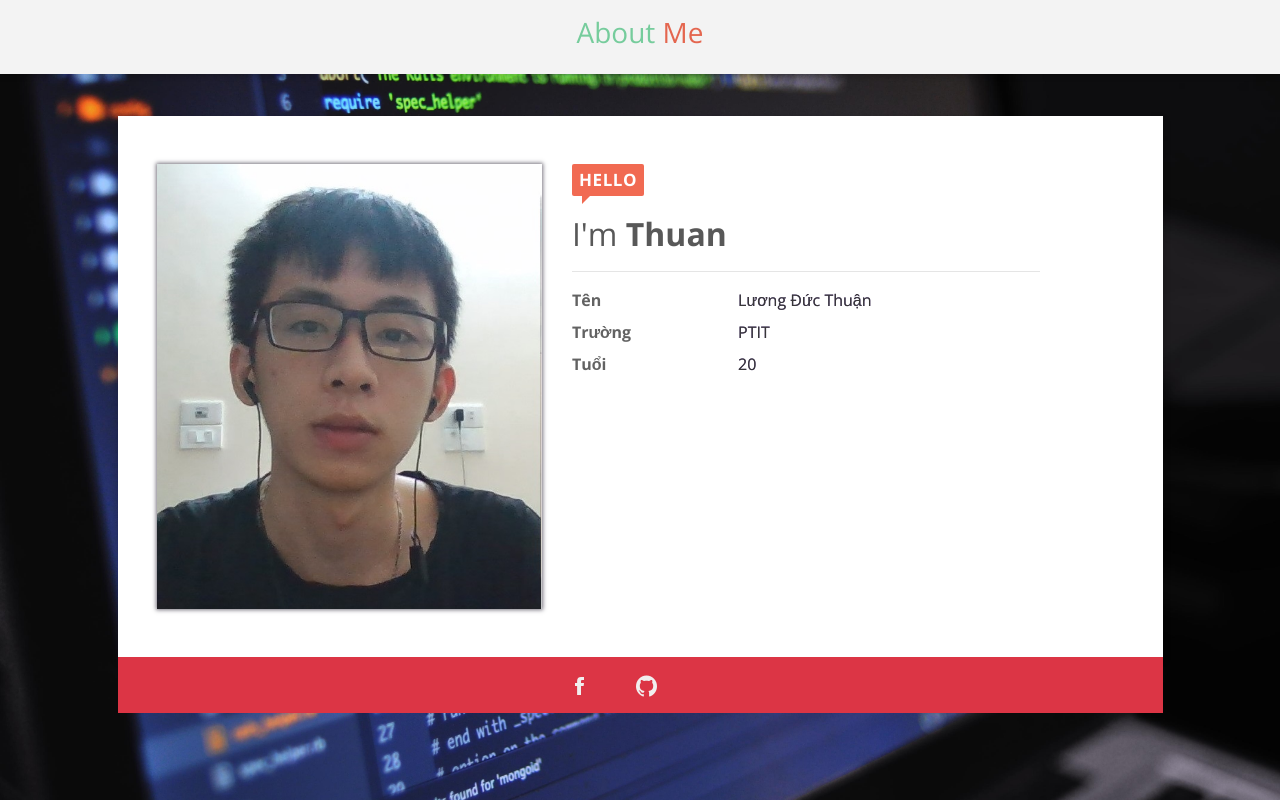
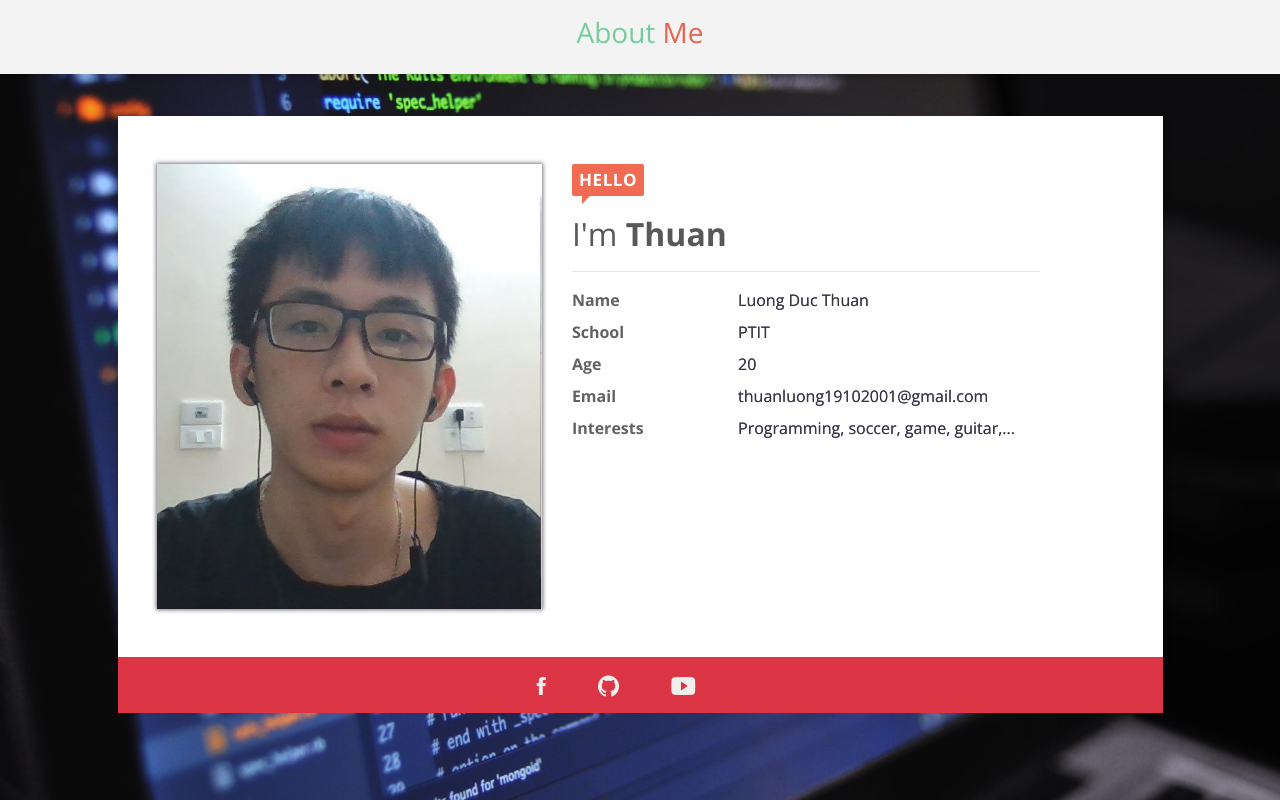
Before and after one commit to phucvinh37/KTLT, a plain HTML site: page information/luongducthuan/index.html in a window 1280 px wide. Drawn offline with nearby package versions, Linux system fonts and the light colour scheme; files whose address does not match are found by name.

Commit message:
update by Kanna

```diff
--- a/information/luongducthuan/index.html
+++ b/information/luongducthuan/index.html
@@ -9,7 +9,6 @@
 	<link rel="stylesheet" href="sheet/ionicons.min.css">
 	<link rel="stylesheet" href="sheet/mine.css">
 	<link href="https://fonts.googleapis.com/css?family=Open+Sans:300,700" rel="stylesheet">
-	<script src="javascript/myscript.js"></script>
 </head>
 
 <body>
@@ -46,16 +45,24 @@
 
 							<div class="detailInfo">
 								<div class="row my-2">
-									<div class="col-lg-4 col-12 boldd">Tên</div>
-									<div class="col-lg-8 col-12 b">Lương Đức Thuận</div>
+									<div class="col-lg-4 col-12 boldd">Name</div>
+									<div class="col-lg-8 col-12 b">Luong Duc Thuan</div>
 								</div>
 								<div class="row my-2">
-									<div class="col-lg-4 col-12 boldd">Trường</div>
+									<div class="col-lg-4 col-12 boldd">School</div>
 									<div class="col-lg-8 col-12 b">PTIT</div>
 								</div>
-								<div class="row">
-									<div class="col-lg-4 col-12 boldd">Tuổi</div>
+								<div class="row my-2">
+									<div class="col-lg-4 col-12 boldd">Age</div>
 									<div class="col-lg-8 col-12 b">20</div>
+								</div>
+								<div class="row my-2">
+									<div class="col-lg-4 col-12 boldd">Email</div>
+									<div class="col-lg-8 col-12 b">thuanluong19102001@gmail.com</div>
+								</div>
+								<div class="row my-2">
+									<div class="col-lg-4 col-12 boldd">Interests</div>
+									<div class="col-lg-8 col-12 b">Programming, soccer, game, guitar,...</div>
 								</div>
 
 							</div>
@@ -74,6 +81,10 @@
 					<a href="https://github.com/chienthan2vn" target="_blank">
 						<span class="ion-social-github mr-4 mr-lg-5"></span>
 					</a>
+					<!-- Youtube -->
+					<a href="https://www.youtube.com/channel/UCAndNUrxHdwam87VJ5ZYLGw" target="_blank">
+						<span class="ion-social-youtube mr-4 mr-lg-5"></span>
+					</a>
 
 				</div>
 			</div>
```
